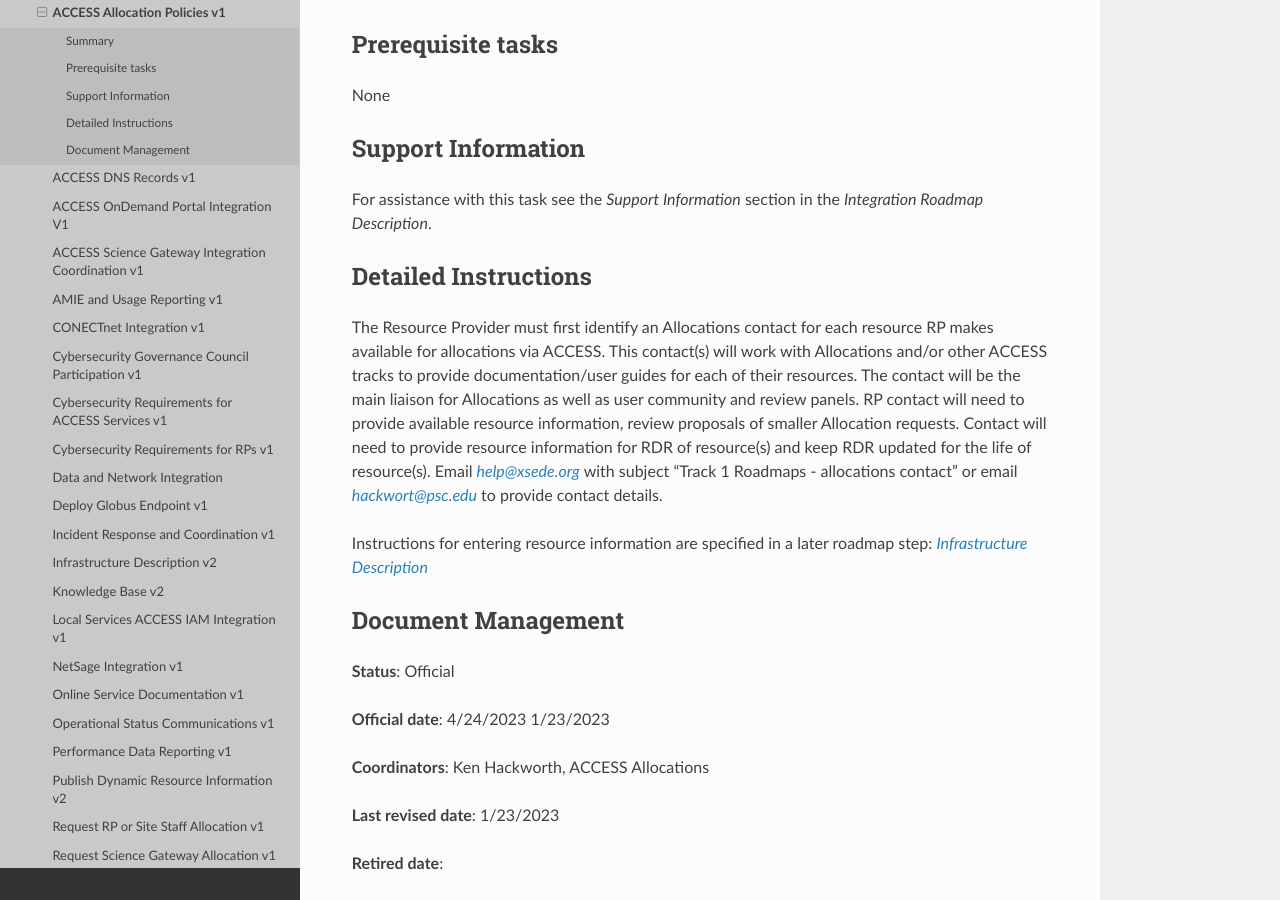
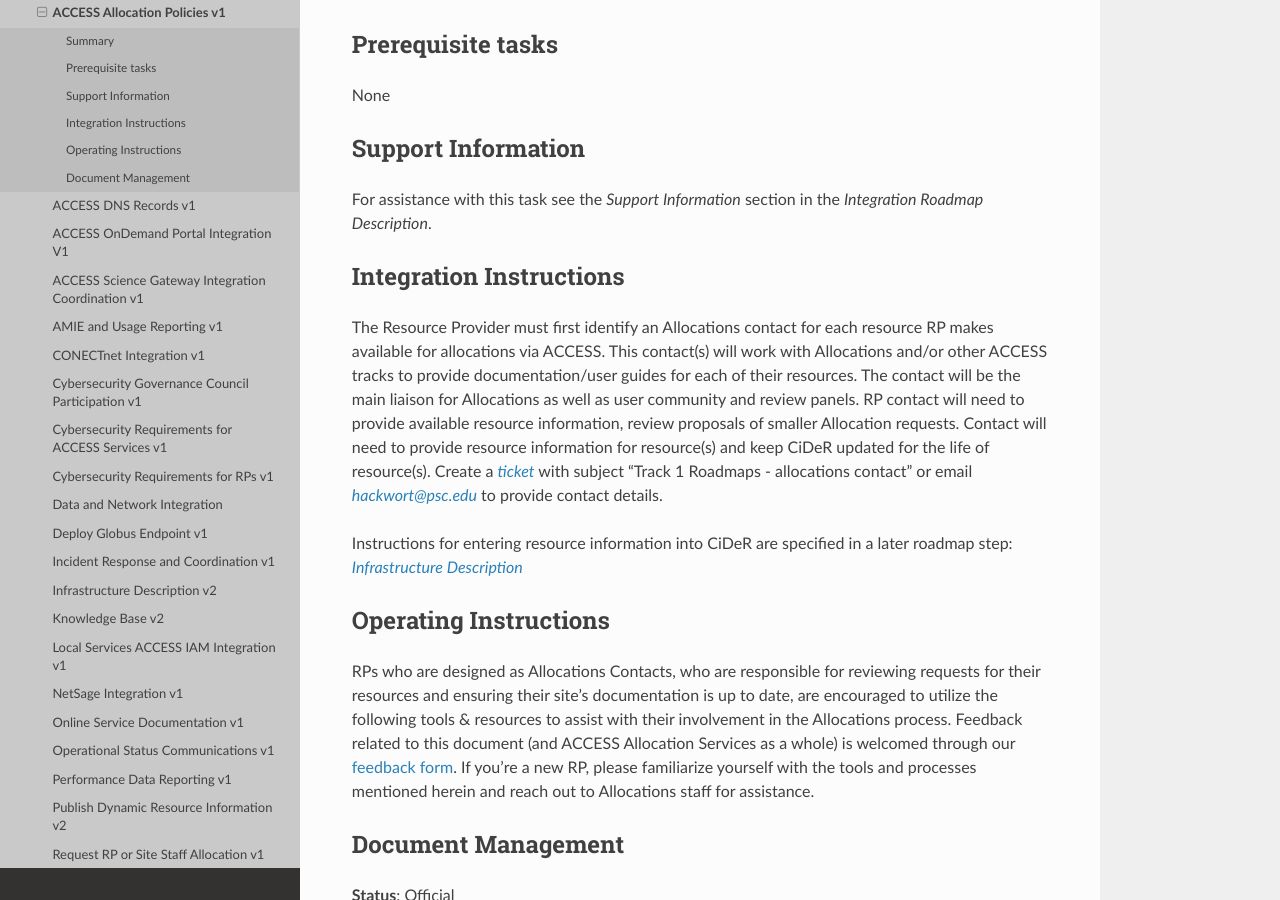
Before and after one commit to esiegmann/Integration_Roadmaps, a Sphinx documentation site: the page built from docs/source/tasks/ACCESS_Allocation_Policies_v1.md, in a window 1280 px wide and 900 px high, scrolled down 428 px. Built offline with Sphinx 7.4.7 and the Read the Docs theme 2.0.0, drawn with Linux system fonts in a browser that asks for light colours.

Commit message:
Update ACCESS_Allocation_Policies_v1.md

```diff
--- a/docs/source/tasks/ACCESS_Allocation_Policies_v1.md
+++ b/docs/source/tasks/ACCESS_Allocation_Policies_v1.md
@@ -19,11 +19,17 @@
 
 For assistance with this task see the *Support Information* section in the *Integration Roadmap Description*.
 
-## Detailed Instructions
+## Integration Instructions
 
-The Resource Provider must first identify an Allocations contact for each resource RP makes available for allocations via ACCESS. This contact(s) will work with Allocations and/or other ACCESS tracks to provide documentation/user guides for each of their resources. The contact will be the main liaison for Allocations as well as user community and review panels. RP contact will need to provide available resource information, review proposals of smaller Allocation requests. Contact will need to provide resource information for RDR of resource(s) and keep RDR updated for the life of resource(s). Email [*help@xsede.org*](mailto:help@xsede.org) with subject “Track 1 Roadmaps - allocations contact” or email [*hackwort@psc.edu*](mailto:hackwort@psc.edu) to provide contact details.
+The Resource Provider must first identify an Allocations contact for each resource RP makes available for allocations via ACCESS. This contact(s) will work with Allocations and/or other ACCESS tracks to provide documentation/user guides for each of their resources. The contact will be the main liaison for Allocations as well as user community and review panels. RP contact will need to provide available resource information, review proposals of smaller Allocation requests. Contact will need to provide resource information for resource(s) and keep CiDeR updated for the life of resource(s). Create a [*ticket*](https://access-ci.atlassian.net/servicedesk/customer/portal/2) with subject “Track 1 Roadmaps - allocations contact” or email [*hackwort@psc.edu*](mailto:hackwort@psc.edu) to provide contact details.
 
-Instructions for entering resource information are specified in a later roadmap step: [*Infrastructure Description*](Infrastructure_Description_v2.md)
+Instructions for entering resource information into CiDeR are specified in a later roadmap step: [*Infrastructure Description*](Infrastructure_Description_v2.md)
+
+## Operating Instructions
+
+RPs who are designed as Allocations Contacts, who are responsible for reviewing requests for their resources and ensuring their site's documentation is up to date, are encouraged to utilize the following tools & resources to assist with their involvement in the Allocations process. Feedback related to this document (and ACCESS Allocation Services as a whole) is welcomed through our [feedback form](https://docs.google.com/forms/d/e/1FAIpQLSdn-SXokNB_5s0r2SA_S9ZIZWZFlVPRD2OHepTH5HY2YND_zw/viewform). If you’re a new RP, please familiarize yourself with the tools and processes mentioned herein and reach out to Allocations staff for assistance.
+
+
 
 ## Document Management
 
```
